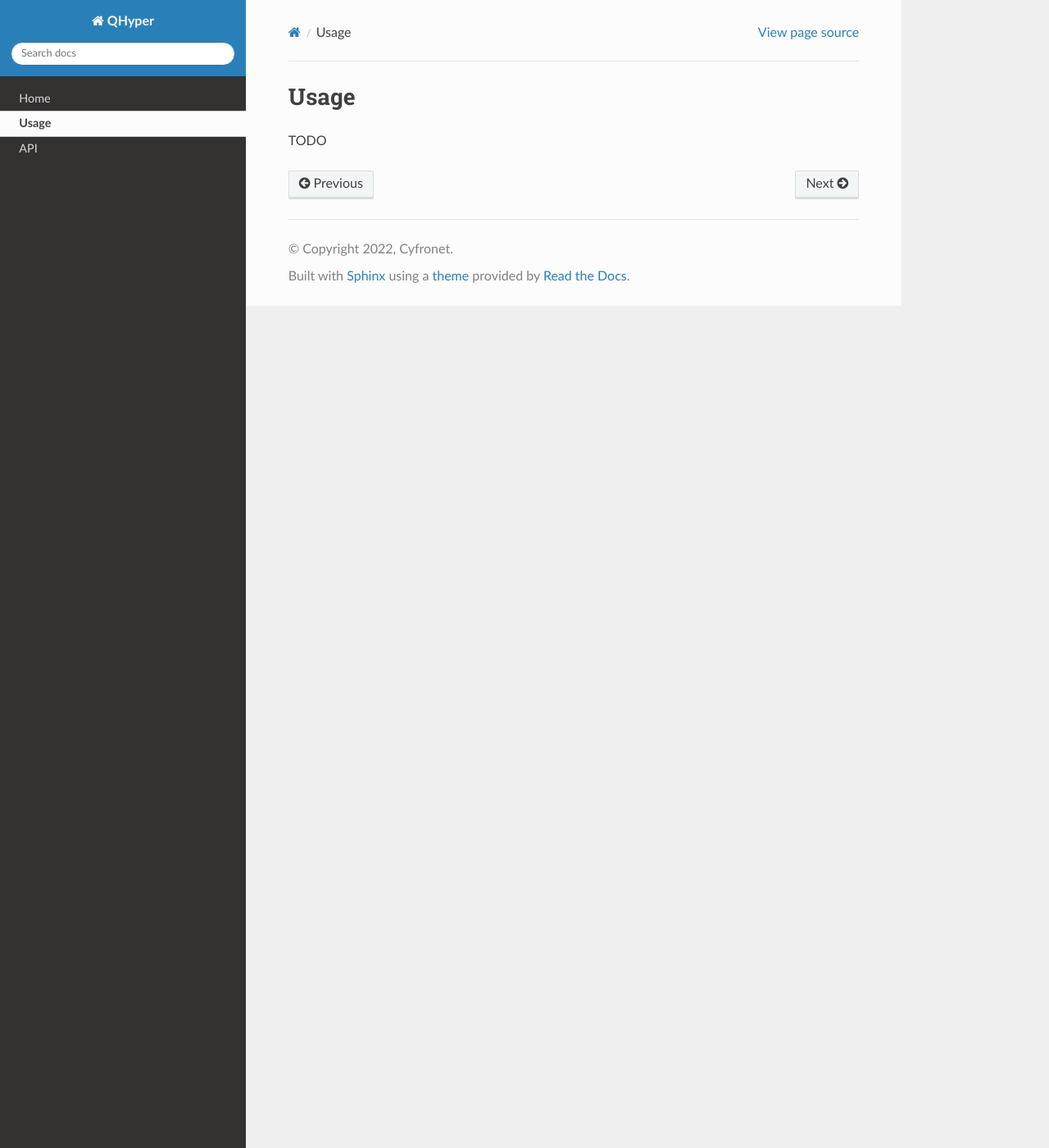
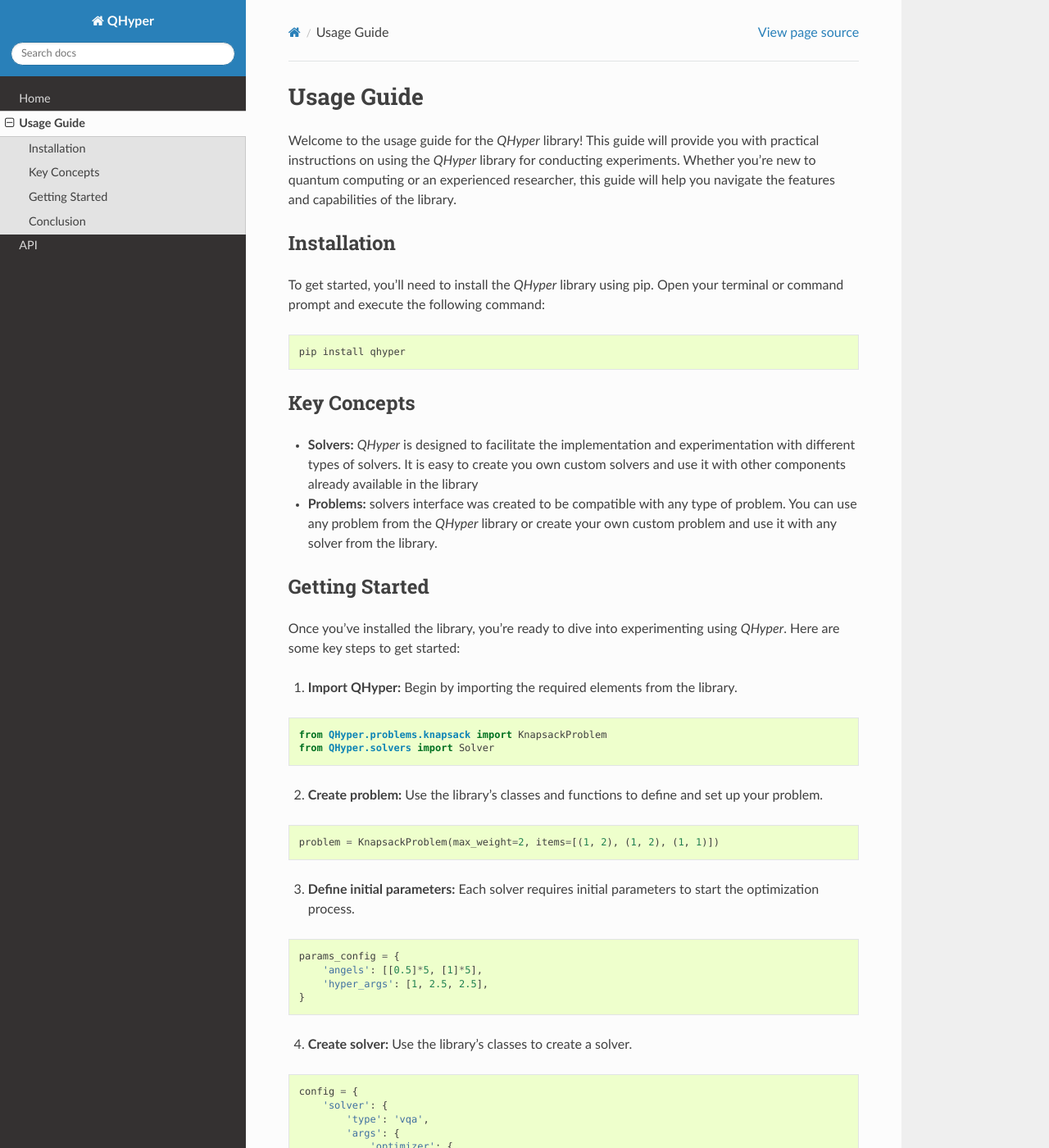
Before and after one commit to qc-lab/QHyper, a Sphinx documentation site: the page built from docs/source/usage.rst, in a window 1280 px wide and 1400 px high. Shown: the whole window at 82% size. Built offline with Sphinx 7.4.7 and the Read the Docs theme 2.0.0, drawn with Linux system fonts in a browser that asks for light colours; some of the changed text lies outside the part shown.

Commit message:
Add usage page

```diff
--- a/docs/source/usage.rst
+++ b/docs/source/usage.rst
@@ -1,4 +1,106 @@
-Usage
-==================
+Usage Guide
+===========
 
-TODO
+Welcome to the usage guide for the `QHyper` library! This guide will provide you
+with practical instructions on using the `QHyper` library for conducting
+experiments. Whether you're new to quantum computing or an experienced
+researcher, this guide will help you navigate the features and capabilities of the library.
+
+Installation
+------------
+
+To get started, you'll need to install the `QHyper` library using pip. Open your
+terminal or command prompt and execute the following command:
+
+.. code-block:: bash
+
+    pip install qhyper
+
+Key Concepts
+------------
+
+- **Solvers:** `QHyper` is designed to facilitate the implementation
+  and experimentation with different types of solvers. It is easy to create you
+  own custom solvers and use it with other components already available in the library
+
+- **Problems:** solvers interface was created to be compatible with any type of
+  problem. You can use any problem from the `QHyper` library or create your own
+  custom problem and use it with any solver from the library.
+
+Getting Started
+---------------
+
+Once you've installed the library, you're ready to dive into experimenting using `QHyper`.
+Here are some key steps to get started:
+
+1. **Import QHyper:** Begin by importing the required elements from the library.
+
+.. code-block:: python
+
+    from QHyper.problems.knapsack import KnapsackProblem
+    from QHyper.solvers import Solver
+
+
+2. **Create problem:** Use the library's classes and functions to define and set up your problem.
+
+.. code-block:: python
+
+    problem = KnapsackProblem(max_weight=2, items=[(1, 2), (1, 2), (1, 1)])
+
+
+3. **Define initial parameters:** Each solver requires initial parameters to start the optimization process.
+
+.. code-block:: python
+
+    params_config = {
+        'angels': [[0.5]*5, [1]*5],
+        'hyper_args': [1, 2.5, 2.5],
+    }
+
+
+4. **Create solver:** Use the library's classes to create a solver.
+
+.. code-block:: python
+
+    config = {
+        'solver': {
+            'type': 'vqa',
+            'args': {
+                'optimizer': {
+                    'type': 'scipy',
+                    'maxfun': 200,
+                },
+                'pqc': {
+                    'type': 'wfqaoa',
+                    'layers': 5,
+                },
+            }
+        }
+    }
+    vqa = Solver.from_config(problem, config=config)
+
+
+5. **Execute solver:** Run your experiments using the solver on defined problem. Analyze the outcomes and gather insights from the results.
+
+.. code-block:: python
+
+    vqa.solve(params_cofing)
+    # {
+    #     'angles': array([0.20700558, 0.85908389, 0.58705246, 0.52192666, 0.7343595 ,
+    #                      0.98882406, 1.00509525, 1.0062573 , 0.9811152 , 1.12500301]),
+    #     'hyper_args': array([1.02005268, 2.10821942, 1.94148846, 2.14637279, 1.88565744])
+    # }
+
+
+Conclusion
+----------
+
+Congratulations! You've just scratched the surface of what the `QHyper` library
+can offer. By following this guide, you've learned how to install the library,
+embrace quantum algorithm and set up your initial
+experiments.
+
+For more advanced usage and examples, explore the
+`demos <https://github.com/qc-lab/QHyper/tree/main/demo>` available on github.
+
+Happy experimenting with `QHyper`!
```
Also changed, not shown: docs/source/index.rst (+23 -40 lines).
